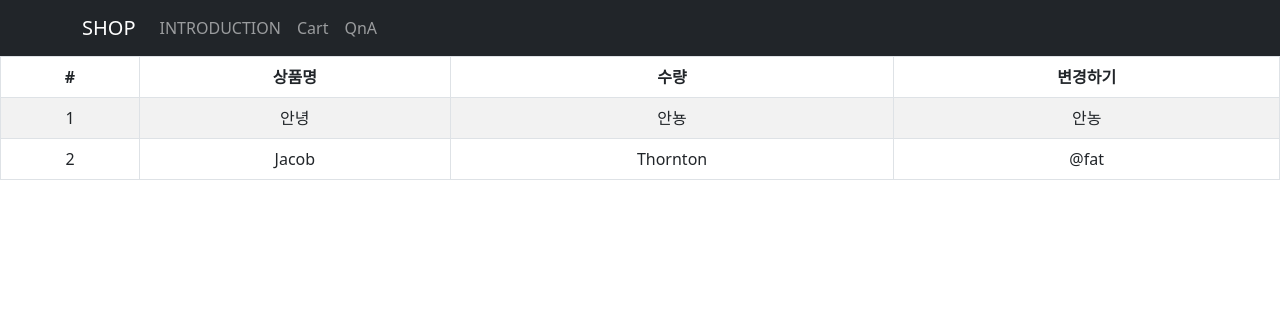
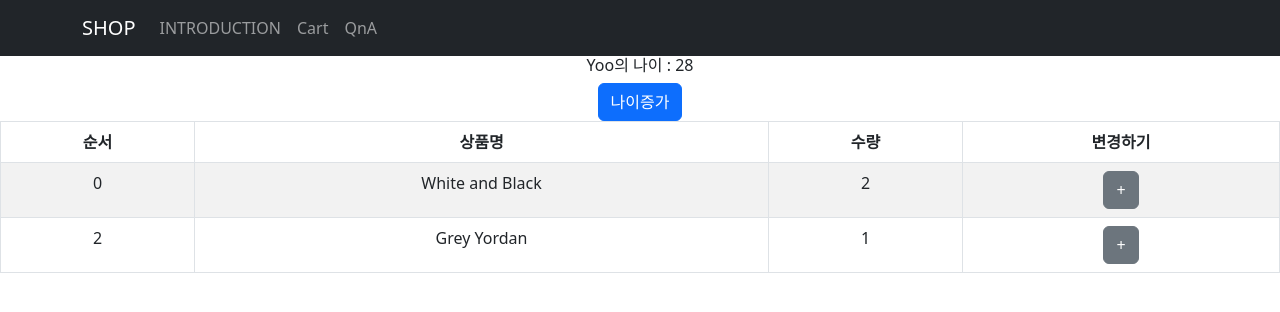
Before and after one commit to MARUNGs/React_Study, a React (Create React App) app in the folder shop/: page /cart in a window 1280 px wide. Shown: the top 312 px of the page. Built offline with nearby package versions, Linux system fonts and the light colour scheme.

Commit message:
detail.js 안내메세지 오류 개선, Redux 정리 2

```diff
--- a/shop/src/pages/cart.js
+++ b/shop/src/pages/cart.js
@@ -1,30 +1,47 @@
-import { Table } from 'react-bootstrap';
+/* eslint-disable */
+import { Table, Button } from 'react-bootstrap';
+import { useDispatch, useSelector } from 'react-redux';
+import { rename, plusAge } from './../store/userSlice.js'
+import { count } from './../store.js'
 
 function Cart() {
+  let slices = useSelector((state) => state )
+  let dispatch = useDispatch()
+
   return (
     <div>
+      <h6> { slices.user.name }의 나이 : { slices.user.age }</h6>
+      <Button onClick={(() => {
+        dispatch(plusAge(100))
+      })}>나이증가</Button>
+
       <Table striped bordered hover>
         <thead>
           <tr>
-            <th>#</th>
+            <th>순서</th>
             <th>상품명</th>
             <th>수량</th>
             <th>변경하기</th>
           </tr>
         </thead>
         <tbody>
-          <tr>
-            <td>1</td>
-            <td>안녕</td>
-            <td>안뇽</td>
-            <td>안농</td>
-          </tr>
-          <tr>
-            <td>2</td>
-            <td>Jacob</td>
-            <td>Thornton</td>
-            <td>@fat</td>
-          </tr>
+          {
+            slices.cart.map((data, i) => {
+              return (
+                <tr key={i}>
+                  <td>{data.id}</td>
+                  <td>{data.name}</td>
+                  <td>{data.count}</td>
+                  <td>
+                    <Button variant="secondary" onClick={() => {
+                      // dispatch(rename())
+                      dispatch(count(data.id))
+                    }}> + </Button>
+                  </td>
+                </tr>
+              )
+            })
+          }
         </tbody>
       </Table>
     </div>
--- a/shop/src/pages/detail.js
+++ b/shop/src/pages/detail.js
@@ -17,7 +17,22 @@ function Detail(props) {
 
 
 
-  // **********************************************
+  // 1. 첫 랜더링할 때만 안내글 div 2초 보여주고 없애기
+  useEffect(() => {
+    setModal(true)
+    setVariant('warning')
+    setMent('2초이내 구매시 할인!')
+
+    let timer = setTimeout(() => {
+      setModal(false)
+    }, 2000)
+
+    return () => {
+      clearTimeout(timer)
+    }
+  }, [ment]) // 멘트 변경마다 실행
+
+  // 2. 문자입력시 숫자입력 안내 보여주기
   useEffect(()=>{
     // mount, update시 실행된다.
     let timer
@@ -37,28 +52,13 @@ function Detail(props) {
   }, [change])
   // **********************************************
 
-  // 첫 랜더링할 때만 안내글 div 2초 보여주고 없애기
-  useEffect(() => {
-    let timer
-
-    timer = setTimeout(()=>{
-      if(modal) setModal(false)
-    }, 2000)
-
-    // 1번만 실행
-    return () => {
-      clearTimeout(timer)
-      setVariant("warning")
-      setMent("2초 안에 구매시 할인혜택 적용!")
-    }
-  }, [])
-
 	return (
     <>
       {
         (modal) ? <ModalDisappear ment={ment} variant={variant} /> : null
       }
 
+      <br />
       <Container>
         {
           shoes.map(function(item, i) {
@@ -78,7 +78,7 @@ function Detail(props) {
                     <p>\{item.price}원</p>
                     <button onClick={()=>{
                       setCnt(++cnt)
-                    }} className="btn btn-danger">구매</button>
+                    }} className="btn btn-danger">주문하기</button>
                   </Col>
                 </Row>
               )
@@ -111,21 +111,13 @@ function TabContent({tab, shoes}) { // props -> {tab}
 
 
   useEffect(() => { // 헐 대박 여기서도 쓸 수 있어
-    // tab 값이 변경될때마다 className 부여
     setTimeout(() => {
       setFade('end')
     }, 100)
 
     return () => {
-      // state가 변할 때마다 className을 뗐다가 다시 부착해야 한다.
       setFade('')
     }
-
-    // [automatic batching]
-    // state 변경이 되고나서 재렌더링 한번만 실행해주는 기능이 react에 내장되어 있다.
-    // 그렇다보니 setFade('')와 setFade('end') 코드를 합쳐서 결국 setFade('end')가 되는데,
-    // 이렇게 되면 뗐다가 다시 부착해야 발동하려는 목적을 달성할 수 없으므로,
-    // setTimeout() 으로 코드실행 간격을 줘야 한다.
   }, [tab])
 
   return (
--- a/shop/src/store.js
+++ b/shop/src/store.js
@@ -1,5 +1,52 @@
-import { configureStore } from '@reduxjs/toolkit'
+/* eslint-disable */
+import { configureStore, createSlice } from '@reduxjs/toolkit'
+import user from './store/userSlice.js'
+
+// 주의사항 : 모든 state를 보관하지 않을 것.
+
+// 저장소에서 state 생성(useState와 유사)
+// 여기서는 slice 라고 부른다.
+
+
+
+let stock = createSlice({
+  name: 'stock',
+  initialState: [10, 11, 12]
+})
+
+
+// cart.js 데이터와 기능
+let cart = createSlice({
+  name: 'stockList',
+  initialState: [{
+    id: 0,
+    name: 'White and Black',
+    count: 2
+  }, {
+    id: 2,
+    name: 'Grey Yordan',
+    count: 1
+  }],
+  reducers: {
+    count(state, action) {
+      state.map((obj, i) => {
+        if(obj.id === action.payload) {
+          state[action.payload].count += 1
+        }
+      })
+    }
+  }
+})
+export let { count } = cart.actions
+
+
+
+
 
 export default configureStore({
-  reducer: { }
+  reducer: {
+    user: user.reducer,
+    stock: stock.reducer,
+    cart: cart.reducer
+  }
 })
--- /dev/null
+++ b/shop/src/store/userSlice.js
@@ -0,0 +1,22 @@
+import { createSlice } from '@reduxjs/toolkit'
+
+let user = createSlice({
+  name: 'user',
+  initialState: {
+    name: 'Yoo',
+    age: 28
+  }, reducers: {
+    rename(state) {
+      // array | object의 경우 return 없이 직접 수정해도 state 반영 가능하다.
+      state.name = 'KIM'
+    }, plusAge(state, action) { // action : state변경함수를 action이라고 한다.
+      state.age += action.payload // 화물 보낸 것 출력문법
+    }
+  }
+})
+
+
+export let { rename, plusAge } = user.actions /*{ 함수명 } : 오른쪽 자료를 변수로 빼는 문법.*/
+
+
+export default user
```
